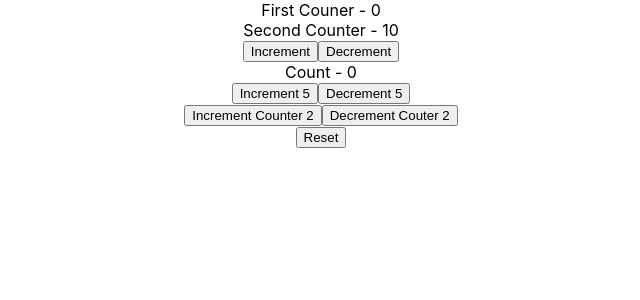
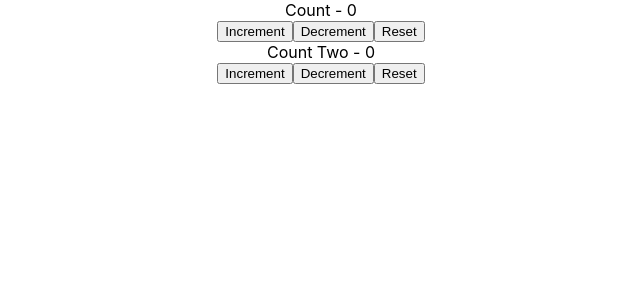
Before and after one commit to esleyms/Base-React, a React (Create React App) app: page / in a window 1280 px wide. Shown: the top 300 px of the page, without its empty margins (319-959 px from the left). Built offline with nearby package versions, Linux system fonts and the light colour scheme.

Commit message:
64 - 21 - Multiple useReducers

```diff
--- a/src/App.js
+++ b/src/App.js
@@ -2,6 +2,7 @@
 import './App.css';
 //import CounterOne from './Components/CounterOne';
 import CounterTwo from './Components/CounterTwo';
+import CounterThree from './Components/CounterThree';
 
 
 class App extends Component {
@@ -9,7 +10,8 @@
     return (
       <div className="App">
        {/*<CounterOne/>*/}
-       <CounterTwo/>
+      {/* <CounterTwo/>*/}
+      <CounterThree/>
       </div>
     );
   }
--- /dev/null
+++ b/src/Components/CounterThree.js
@@ -0,0 +1,37 @@
+import React, { useReducer } from "react";
+
+const initialSate = 0;
+const reducer = (state, action) => {
+  switch (action) {
+    case "increment":
+      return state + 1;
+    case "decrement":
+      return state - 1;
+    case "reset":
+      return initialSate;
+    default:
+      return state;
+  }
+};
+
+function CounterThree() {
+ const[count, dispatch] = useReducer(reducer, initialSate);
+ const [countTwo,dispatchTwo] = useReducer(reducer, initialSate)
+  return (
+    <div>
+        <div>Count - {count}</div>
+      <button onClick={() => dispatch('increment')}>Increment</button>
+      <button onClick={() => dispatch('decrement')}>Decrement</button>
+      <button onClick={() => dispatch('reset')}>Reset</button>
+     <div>
+     <div>Count Two - {countTwo}</div>
+        <button onClick={() => dispatchTwo('increment')}>Increment</button>
+     <button onClick={() => dispatchTwo('decrement')}>Decrement</button>
+   <button onClick={() => dispatchTwo('reset')}>Reset</button>
+ </div>
+ </div>
+
+  );
+}
+
+export default CounterThree;
```
